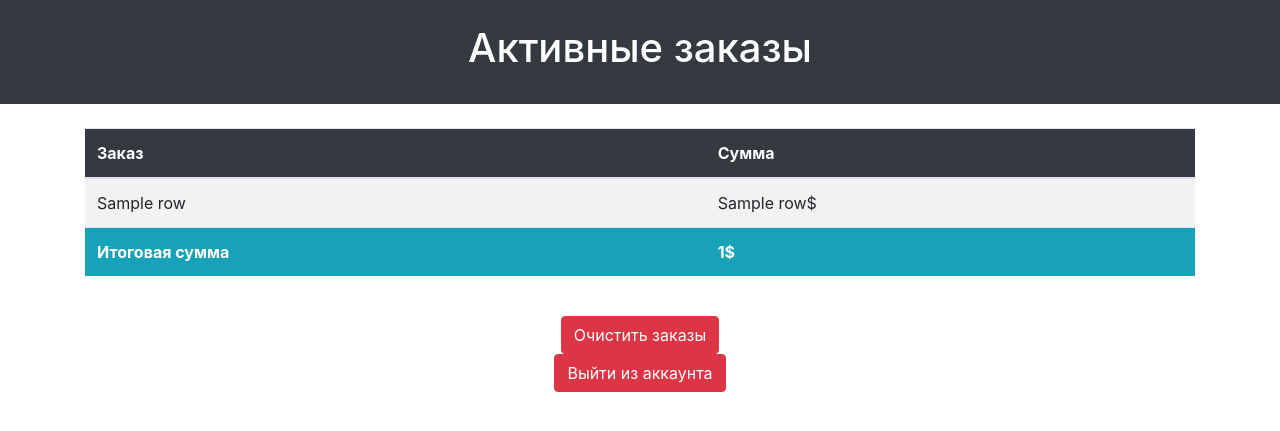
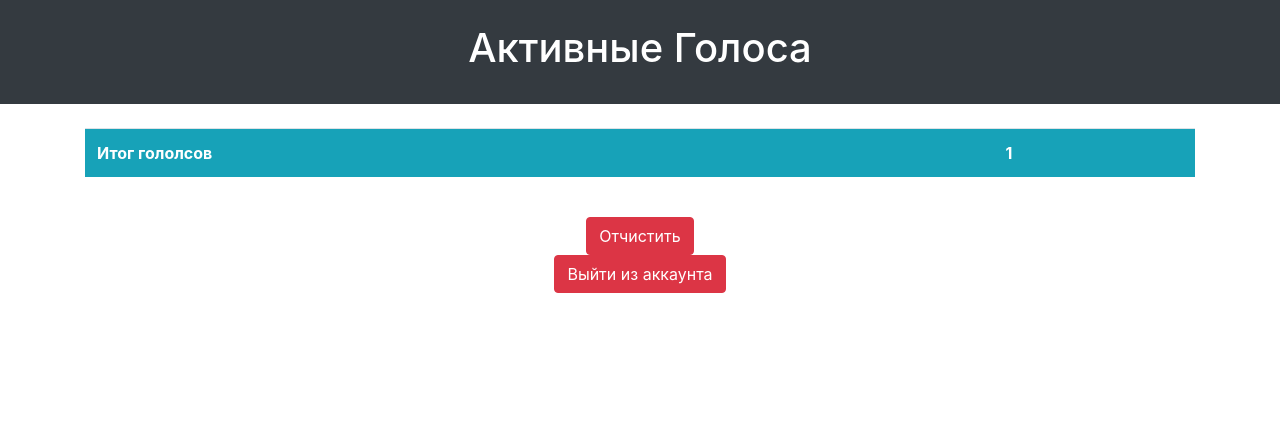
Before and after one commit to xstazz/hakaton_project, a Flask app: template templates/admin_panel.html in a window 1280 px wide. Shown: the top 431 px of the page. Run offline with Flask 3, Linux system fonts and the light colour scheme; the template is opened without the code that fills it: most values are stand-ins (such as "Sample title", 1, 10 or a date in 2020); some libraries are stand-ins or nearby versions.

Commit message:
Add files via upload

```diff
--- a/templates/admin_panel.html
+++ b/templates/admin_panel.html
@@ -8,34 +8,21 @@
 </head>
 <body>
 <header class="bg-dark text-white text-center py-4">
-    <h1>Активные заказы</h1>
+    <h1>Активные Голоса</h1>
 </header>
 <main class="container mt-4">
     <div class="table-responsive">
         <table class="table table-striped">
-            <thead class="bg-dark text-white">
-            <tr>
-                <th>Заказ</th>
-                <th>Сумма</th>
+
+            <tr class="bg-info text-white">
+                <td><strong>Итог гололсов</strong></td>
+                <td><strong>{{ total_amount }}</strong></td>
             </tr>
-            </thead>
-            <tbody>
-            {% for row in data %}
-            <tr>
-                <td>{{ row[2] }}</td>
-                <td>{{ row[3] }}$</td>
-            </tr>
-            {% endfor %}
-            <tr class="bg-info text-white">
-                <td><strong>Итоговая сумма</strong></td>
-                <td><strong>{{ total_amount }}$</strong></td>
-            </tr>
-            </tbody>
         </table>
     </div>
     <div class="text-center mt-4">
         <form action="{{ url_for('clear_orders') }}" method="POST">
-            <button type="submit" class="btn btn-danger" action="{{ url_for('admin_panel') }}" onclick="return confirm('Вы уверены, что хотите очистить заказы?')">Очистить заказы</button>
+            <button type="submit" class="btn btn-danger" action="{{ url_for('admin_panel') }}" onclick="return confirm('Вы уверены, что хотите очистить голоса?')">Отчистить</button>
         </form>
         <a href="{{ url_for('index') }}" class="btn btn-danger">Выйти из аккаунта</a>
     </div>
```
